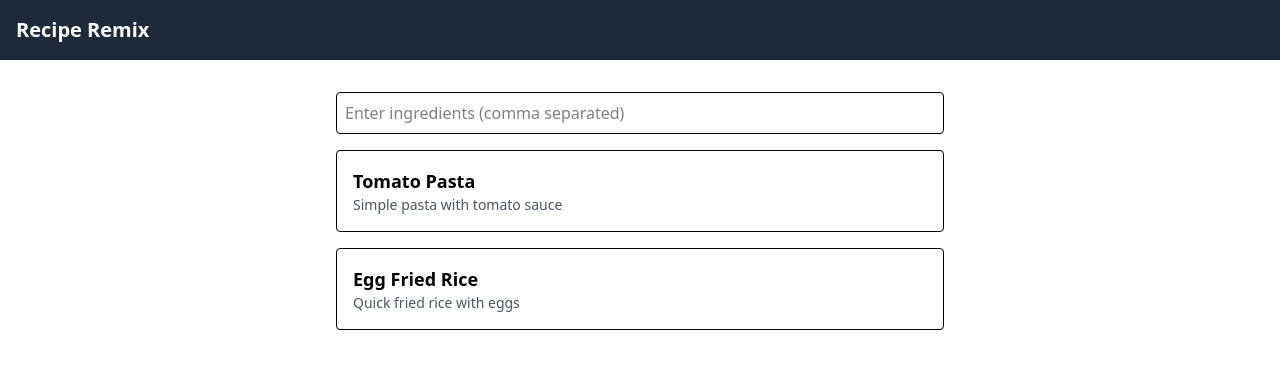
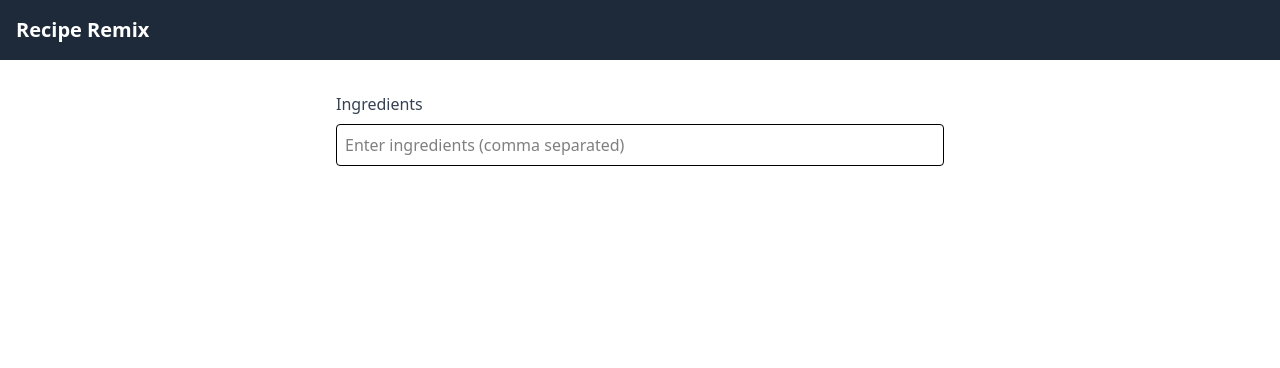
Before and after one commit to LubbaSaha/recipe-remix, a Next.js app: page / in a window 1280 px wide. Shown: the top 368 px of the page. Built offline with nearby package versions, Linux system fonts and the light colour scheme.

Commit message:
filter with many value comma seperated

```diff
--- a/src/app/page.tsx
+++ b/src/app/page.tsx
@@ -7,7 +7,9 @@ import { useRecipes } from "@/hooks/useRecipes";
 
 export default function HomePage() {
   const [query, setQuery] = useState("");
-  const { recipes } = useRecipes(query);
+  const recipes = useRecipes(query);
+
+  // console.log("Rendering HomePage with query:", query, "and recipes:", recipes);
 
   return (
     <div className="max-w-2xl p-8 mx-auto">
--- a/src/components/recipes/IngredientInput.tsx
+++ b/src/components/recipes/IngredientInput.tsx
@@ -4,7 +4,15 @@ type Props = {
 };
 
 export default function IngredientInput({ value, onChange }: Props) {
+  // {
+  //   console.log("Rendering IngredientInput with value:", value)
+  // }
   return (
+    <div>
+
+      <label htmlFor="ingredients" className="block mb-2 font-medium text-gray-700">
+        Ingredients
+      </label>
       <input
         type="text"
         value={value}
@@ -12,5 +20,6 @@ export default function IngredientInput({ value, onChange }: Props) {
         placeholder="Enter ingredients (comma separated)"
         className="w-full p-2 border rounded"
       />
+    </div>
   );
 }
--- a/src/hooks/useRecipes.ts
+++ b/src/hooks/useRecipes.ts
@@ -1,16 +1,21 @@
-import { useMemo } from "react";
 import { mockRecipes } from "@/data/mockRecipes";
+import { Recipe } from "@/types/recipe";
 
 export const useRecipes = (query: string) => {
-  const filteredRecipes = useMemo(() => {
-    if (!query) return mockRecipes;
+  const ingredients = query
+    .split(",")
+    .map((ing) => ing.trim().toLowerCase())
+    .filter(Boolean);
 
-    return mockRecipes.filter((recipe) =>
-      recipe.ingredients.some((ingredient) =>
-        ingredient.toLowerCase().includes(query.toLowerCase())
-      )
-    );
-  }, [query]);
+  const recipes = mockRecipes.filter((recipe: Recipe) => {
 
-  return { recipes: filteredRecipes };
+    return ingredients.some((ing) => {
+      return recipe.ingredients.some((recipeIng) =>
+        recipeIng.toLowerCase().includes(ing)
+      );
+    });
+
+  });
+
+  return recipes;
 };
```
Lines whose indentation alone changed are shown as unchanged.
